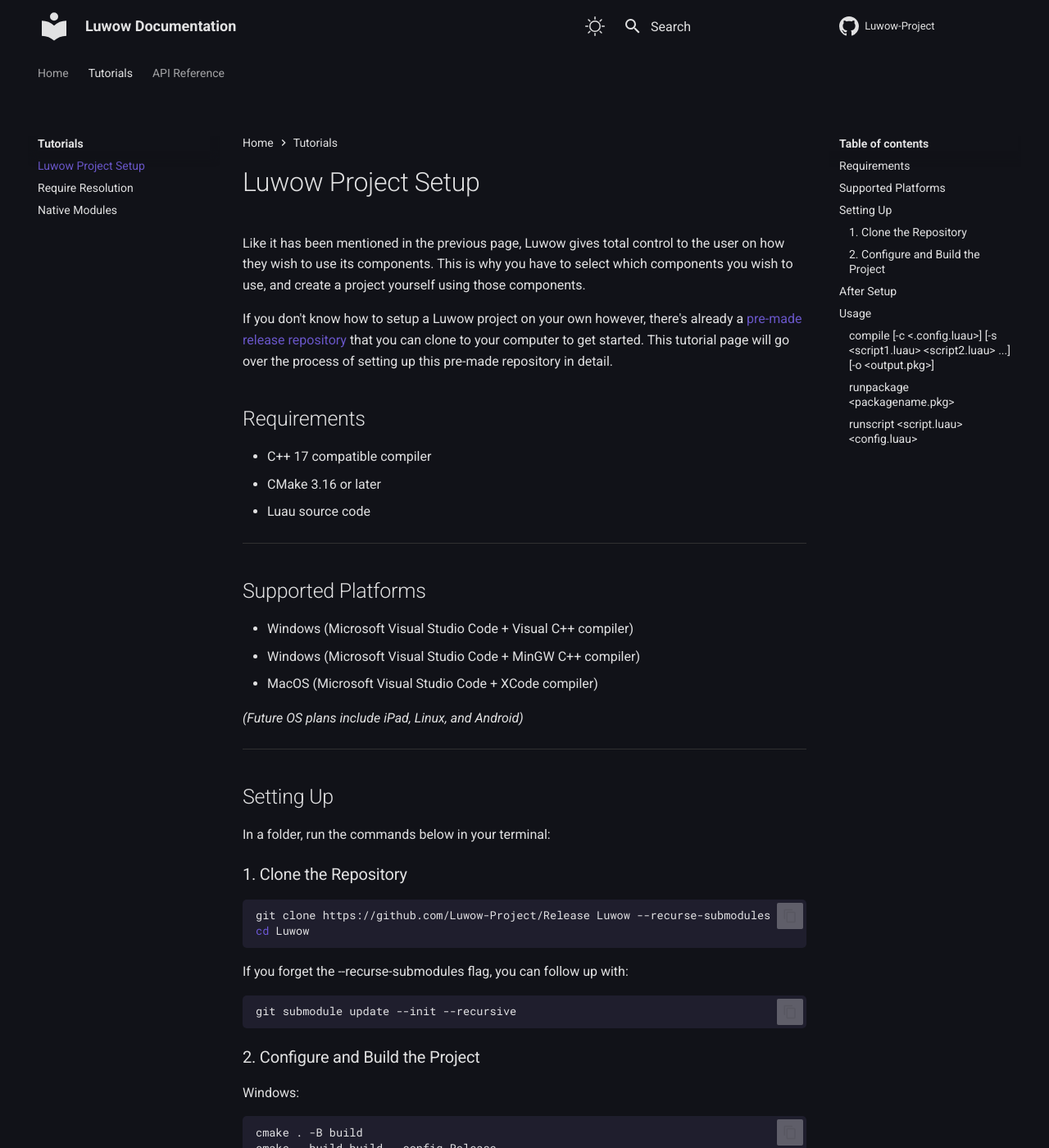
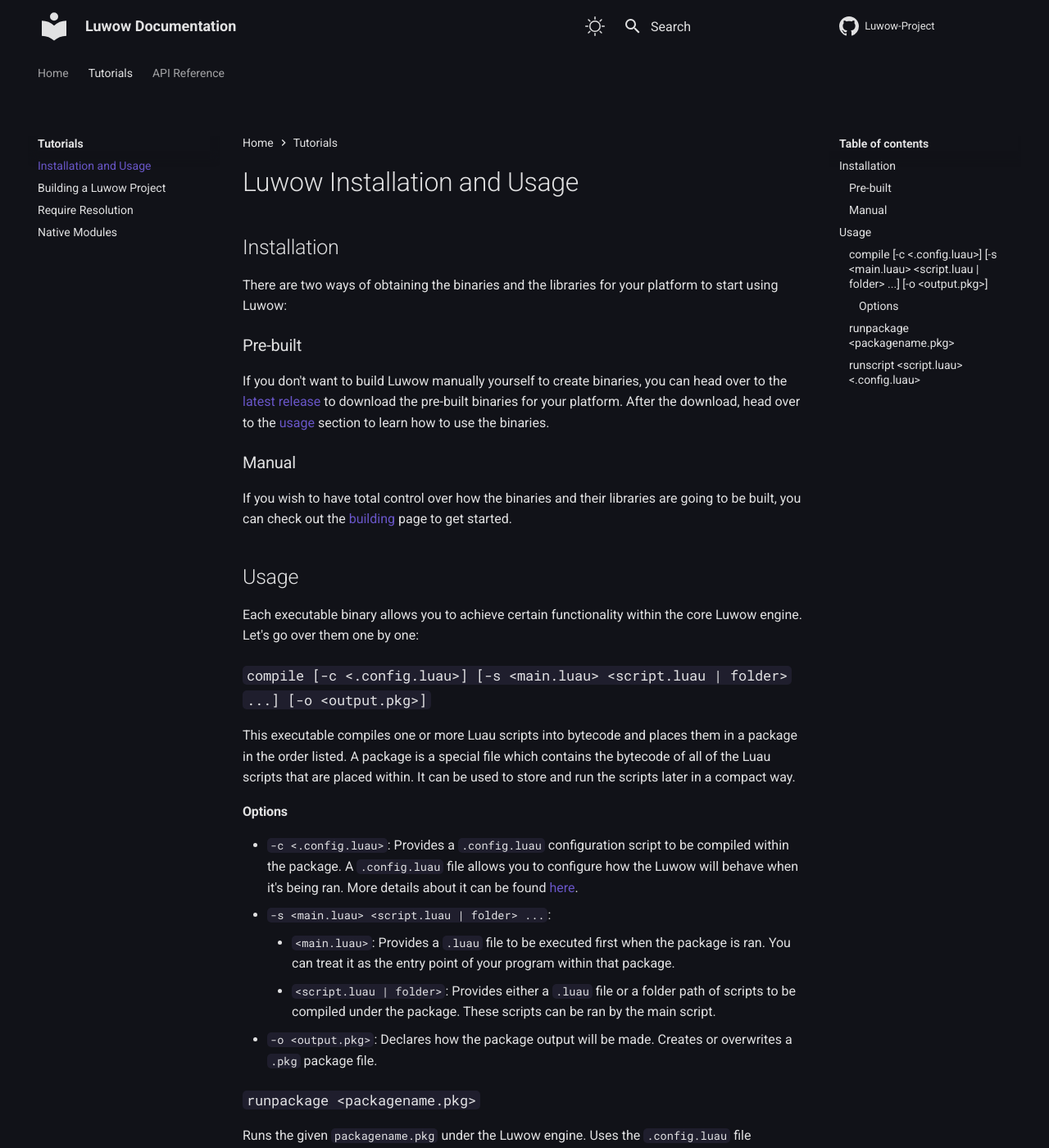
Before and after one commit to Luwow-Project/Documentation, an MkDocs documentation site: the page built from docs/tutorials/setup.md, in a window 1280 px wide and 1400 px high. Shown: the whole window at 82% size. Built offline with MkDocs 1.6.1 and Material for MkDocs 9.7.7, drawn with Linux system fonts in a browser that asks for light colours; some of the changed text lies outside the part shown.

Commit message:
Update the documentation

````diff
--- a/docs/tutorials/setup.md
+++ b/docs/tutorials/setup.md
@@ -1,92 +1,37 @@
-# Luwow Project Setup
+# Luwow Installation and Usage
 
-Like it has been mentioned in the previous page, Luwow gives total control to the user on how they wish to use its components. This is why you have to select which components you wish to use, and create a project yourself using those components.
+## Installation
 
-If you don't know how to setup a Luwow project on your own however, there's already a [pre-made release repository](https://github.com/Luwow-Project/Release) that you can clone to your computer to get started. This tutorial page will go over the process of setting up this pre-made repository in detail.
+There are two ways of obtaining the binaries and the libraries for your platform to start using Luwow:
 
-## Requirements
+### Pre-built
 
-* C++ 17 compatible compiler
-* CMake 3.16 or later
-* Luau source code
+If you don't want to build Luwow manually yourself to create binaries, you can head over to the [latest release](https://github.com/Luwow-Project/Release/releases/latest) to download the pre-built binaries for your platform. After the download, head over to the [usage](#usage) section to learn how to use the binaries.
 
------
+### Manual
 
-## Supported Platforms
-
-* Windows (Microsoft Visual Studio Code + Visual C++ compiler)
-* Windows (Microsoft Visual Studio Code + MinGW C++ compiler)
-* MacOS (Microsoft Visual Studio Code + XCode compiler)
-
-*(Future OS plans include iPad, Linux, and Android)*
-
------
-
-## Setting Up
-
-In a folder, run the commands below in your terminal:
-
-### 1. Clone the Repository
-
-```bash
-git clone https://github.com/Luwow-Project/Release Luwow --recurse-submodules
-cd Luwow
-```
-
-If you forget the --recurse-submodules flag, you can follow up with:
-```bash
-git submodule update --init --recursive
-```
-
-### 2. Configure and Build the Project
-
-Windows:
-```bash
-cmake . -B build
-cmake --build build --config Release
-```
-
-If using MinGW on Windows:
-```bash
-cmake . -B build -G "MinGW Makefiles"
-cmake --build build --config Release
-```
-
-MacOS:
-```bash
-cmake -S . -B build -D CMAKE_BUILD_TYPE=Release
-cmake --build build
-```
-
-If you wish to change the config, config/build types are:
-`Debug`, `Release`, `RelWithDebugInfo`, `MinSizeRel`
-
------
-
-## After Setup
-
-If the setup has completed successfully, under the build/bin/Release (Windows) or build/bin (Mac) folder, you should see these binaries:
-
-* `compile`
-* `runpackage`
-* `runscript`
-
-Do note that these binaries come with the release repository. If you wish, you can change, add or even remove binaries from your project. You can learn more about this in the later tutorial pages.
-
------
+If you wish to have total control over how the binaries and their libraries are going to be built, you can check out the [building](building.md) page to get started.
 
 ## Usage
 
 Each executable binary allows you to achieve certain functionality within the core Luwow engine. Let's go over them one by one:
 
-### `compile [-c <.config.luau>] [-s <script1.luau> <script2.luau> ...] [-o <output.pkg>]`
+### `compile [-c <.config.luau>] [-s <main.luau> <script.luau | folder> ...] [-o <output.pkg>]`
 
 This executable compiles one or more Luau scripts into bytecode and places them in a package in the order listed. A package is a special file which contains the bytecode of all of the Luau scripts that are placed within. It can be used to store and run the scripts later in a compact way.
 
+#### Options
+
+* `-c <.config.luau>`: Provides a `.config.luau` configuration script to be compiled within the package. A `.config.luau` file allows you to configure how the Luwow will behave when it's being ran. More details about it can be found [here](require.md).
+* `-s <main.luau> <script.luau | folder> ...`:
+    * `<main.luau>`: Provides a `.luau` file to be executed first when the package is ran. You can treat it as the entry point of your program within that package.
+    * `<script.luau | folder>`: Provides either a `.luau` file or a folder path of scripts to be compiled under the package. These scripts can be ran by the main script.
+* `-o <output.pkg>`: Declares how the package output will be made. Creates or overwrites a `.pkg` package file.
+
 ### `runpackage <packagename.pkg>`
 
-This executable runs the first Luau script compiled within the given package under the Luwow engine. A Luau script under a package can require other scripts within the same package.
+Runs the given `packagename.pkg` under the Luwow engine. Uses the `.config.luau` file compiled within the package to configure how Luwow will run.
 
-### `runscript <script.luau> <config.luau>`
+### `runscript <script.luau> <.config.luau>`
 
-This executable allows you to directly compile and run a certain Luau script under the Luwow engine.
+This executable allows you to directly compile and run a certain Luau script under the Luwow engine. It accepts an optional `.config.luau` script path to configure how Luwow will run.
--- a/mkdocs.yml
+++ b/mkdocs.yml
@@ -64,7 +64,8 @@
   - Home: index.md
   - Tutorials:
     - Tutorials: tutorials/index.md
-    - Luwow Project Setup: tutorials/setup.md
+    - Installation and Usage: tutorials/setup.md
+    - Building a Luwow Project: tutorials/Building.md
     - Require Resolution: tutorials/require.md
     - Native Modules: tutorials/nativeModules.md
   - API Reference:
````
Also changed, not shown: docs/tutorials/building.md (added, +93 -0 lines).
